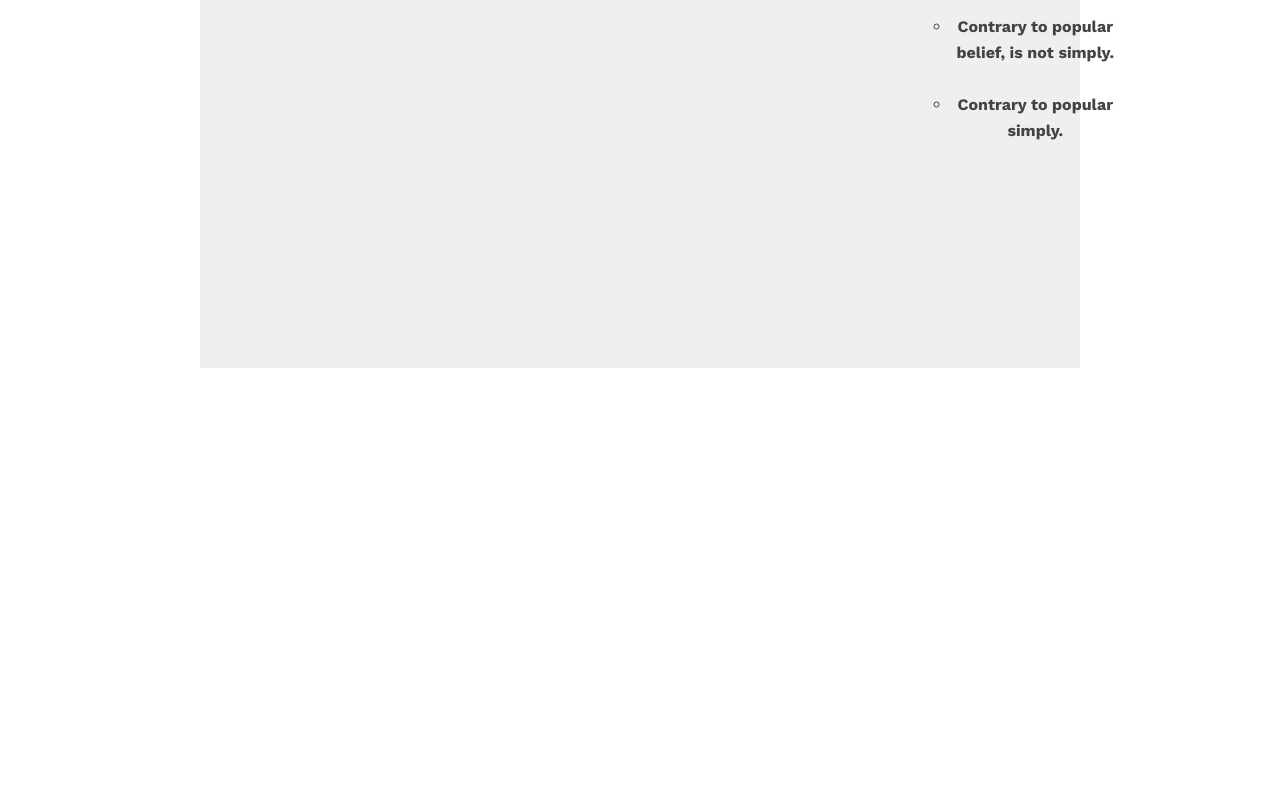
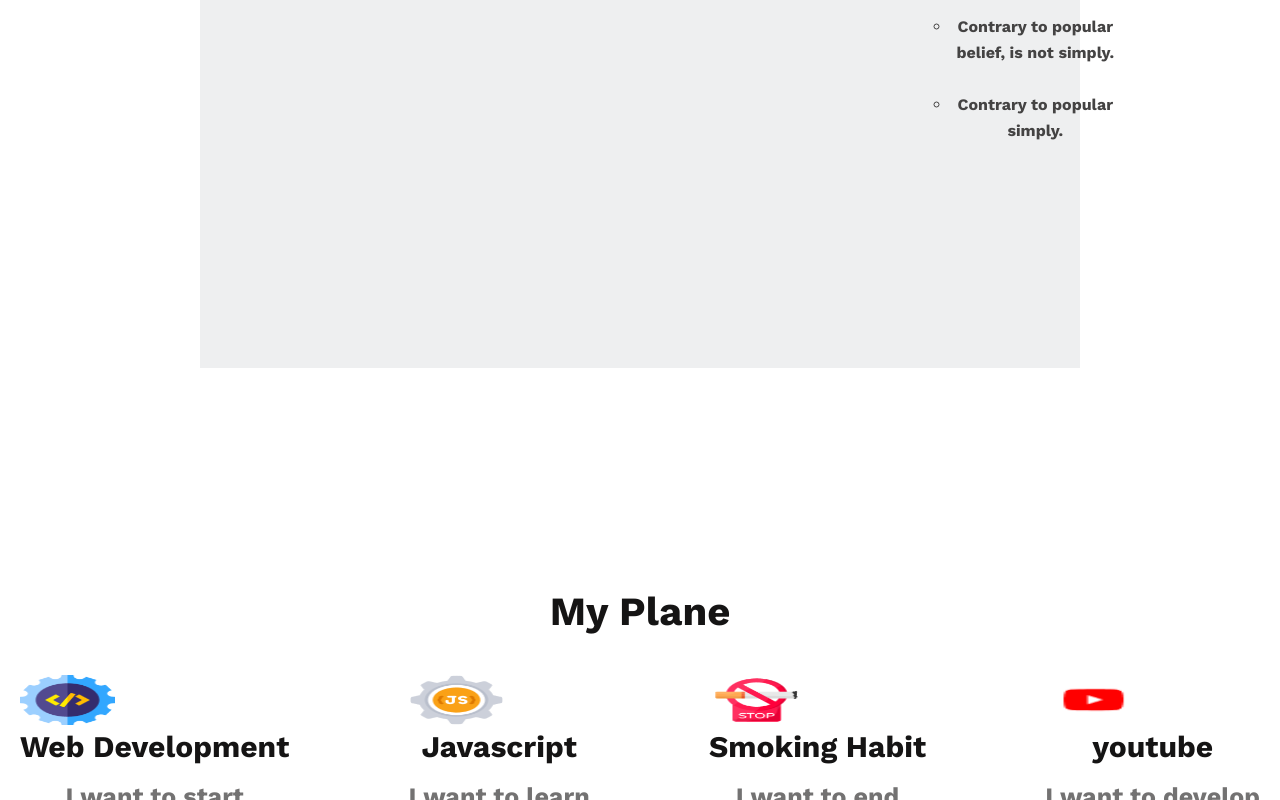
Before and after one commit to Sizan458/my, a plain HTML site: page index.html in a window 1280 px wide. Shown: the part 2000-2800 px from the top of the page. Before the commit the page ends 2568 px from the top, so only its background shows below. Drawn offline with nearby package versions, Linux system fonts and the light colour scheme.

Commit message:
adding my plan & style it

```diff
--- a/index.css
+++ b/index.css
@@ -18,6 +18,7 @@ nav>ul{
     align-content: right;
     text-align: right;
     padding: 200pX;
+   list-style: none;
 }
 .wellcome{
     color:  #444343;
@@ -103,3 +104,52 @@ line-height: normal;
     padding: 50px;
 
 }
+.mew{
+    color: #151414;
+font-family: Work Sans;
+font-size: 40px;
+font-style: normal;
+font-weight: 700;
+line-height: normal;
+text-align: center;
+padding: 20px;
+
+}
+.icon{
+    display: flex;
+  align-items: center;
+  justify-content:space-between;
+
+  padding: 20pX;
+
+}
+.no{
+
+
+    color:  #151414;
+    text-align: center;
+    font-family: Work Sans;
+    font-size: 30px;
+    font-style: normal;
+    font-weight: 700;
+    line-height: normal;
+    justify-content: space-around;
+
+}
+.ma{
+   height: 50px;
+width:95px;
+
+
+}
+.ba{
+
+    color: #737272;
+text-align: center;
+font-family: Work Sans;
+font-size: 25px;
+font-style: normal;
+font-weight: 500;
+line-height: normal;
+
+}
--- a/index.html
+++ b/index.html
@@ -14,7 +14,7 @@
       <nav>
       <div class="cont">
 
-        <ul>
+        <ul style="list-style: none;">
             <li><h1 class="are">All Thinks Are <br>  Possible If You believe</h1></li>
             <li ><p class="wellcome">There are many variations<br> of passages of Lorem Ipsum available, but the majority have <br> suffered alteration in some form, by injected humour, or randomised words</p></li>
             <li><button class="btn" >Contact Us</button></li>
@@ -46,8 +46,44 @@
           </ul>
         </div>
 
-      </section>
-    </div>
+        </section>
+       </div>
+
+        <section >
+          <h1 class="mew">My Plane</h1>
+         <section class="icon">
+         <div >
+         <img class="ma"  src="images/icons/web.png" alt="">
+         <br>
+         <h3 class="no">Web Development</h3>
+         <br>
+        <p class="ba"> I want to start</p>
+         </div>
+         <div>
+          <img class="ma" src="images/icons/js.png" alt="">
+          <br>
+          <h3 class="no">Javascript</h3>
+          <br>
+          <p class="ba">I want to learn</p>
+         </div>
+         <div>
+           <img class="ma" src="images/icons/smoke.png" >
+           <br>
+           <h3 class="no">Smoking Habit</h3>
+           <br>
+           <p class="ba">I want to end</p>
+         </div>
+         <div>
+          <img class="ma" src="images/icons/youtube.png" alt="">
+          <br>
+          <h3 class="no">youtube</h3>
+          <br>
+          <p class="ba">I want to develop</p>
+
+         </div>
+        </section>
+
+
     </main>
     <footer></footer>
 </body>
```
Also changed, not shown: images/icons/ecom.png (added), images/icons/fb.png (added), images/icons/js.png (added), images/icons/smoke.png (added), images/icons/twitter.png (added), images/icons/web.png (added), images/icons/youtube.png (added).
